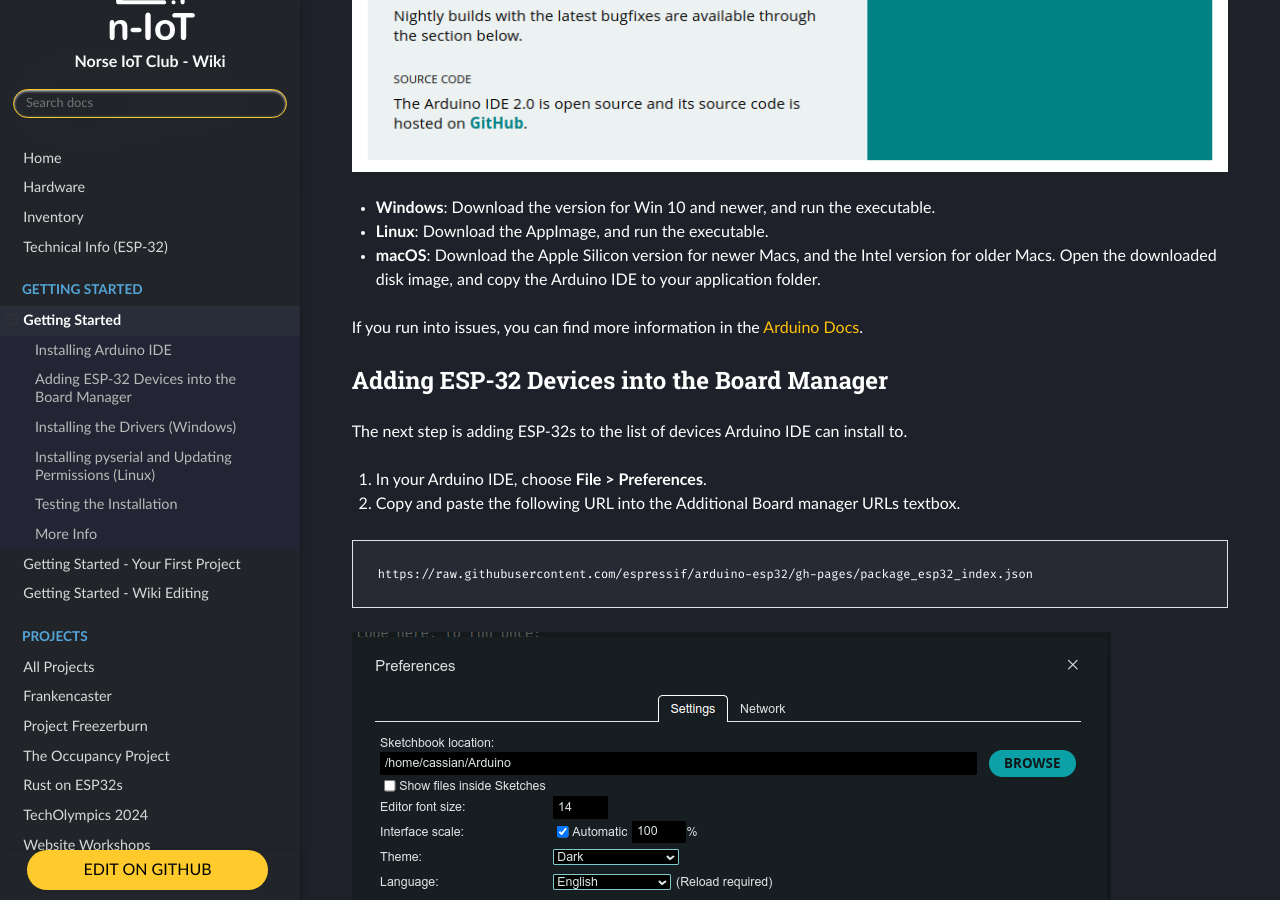
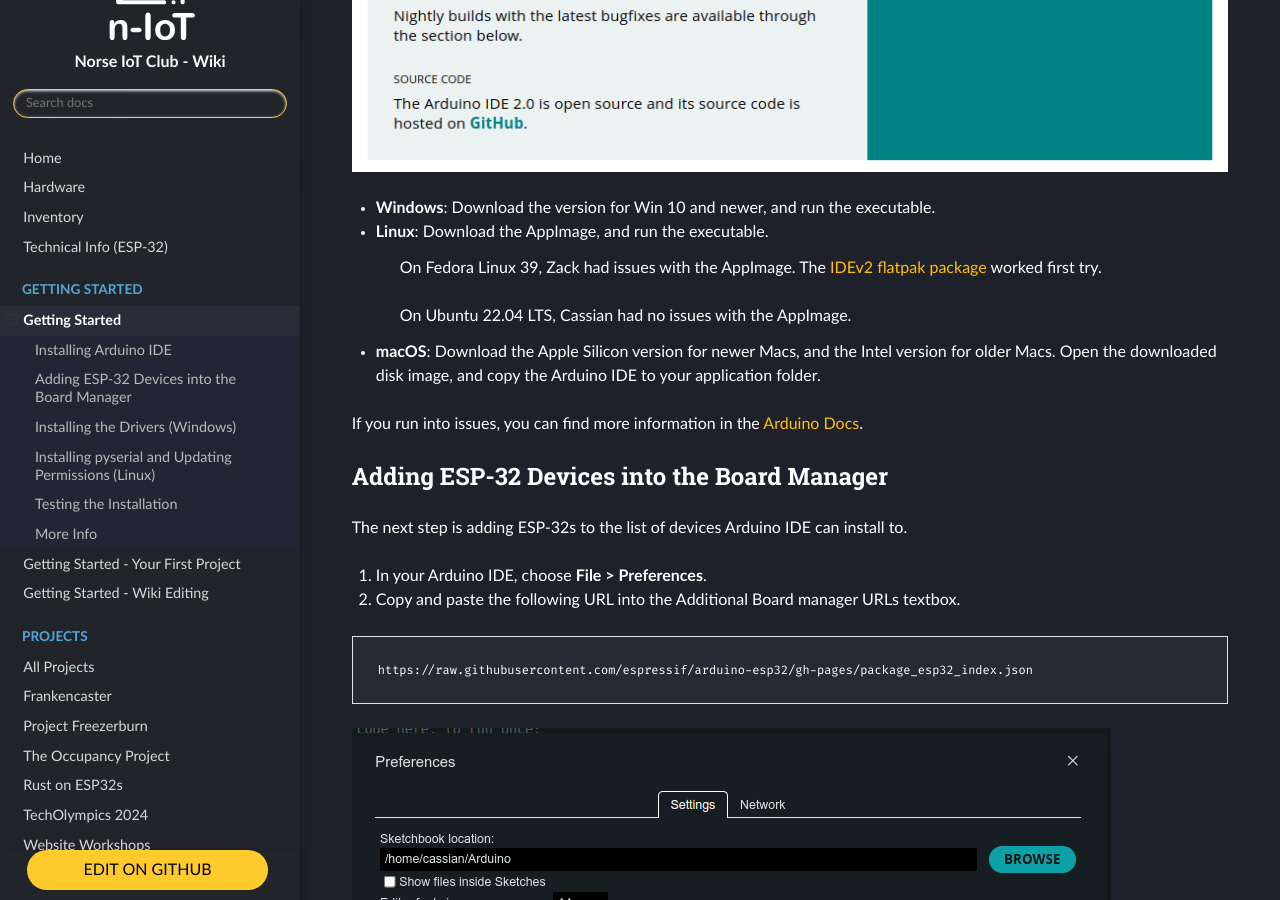
Before and after one commit to Norse-IoT/Wiki, an MkDocs documentation site: the page built from docs/getting-started/index.md, in a window 1280 px wide and 900 px high, scrolled down 752 px. Built offline with MkDocs 1.6.1, drawn with Linux system fonts in a browser that asks for light colours; nearby versions of some CDN libraries.

Commit message:
add appimage experiences

```diff
--- a/docs/getting-started/index.md
+++ b/docs/getting-started/index.md
@@ -12,6 +12,9 @@
 
 - **Windows**: Download the version for Win 10 and newer, and run the executable.
 - **Linux**: Download the AppImage, and run the executable.
+> On Fedora Linux 39, Zack had issues with the AppImage. The [IDEv2 flatpak package](https://flathub.org/apps/cc.arduino.IDE2) worked first try.
+>
+> On Ubuntu 22.04 LTS, Cassian had no issues with the AppImage.
 - **macOS**: Download the Apple Silicon version for newer Macs, and the Intel version for older Macs. Open the downloaded disk image, and copy the Arduino IDE to your application folder.
 
 If you run into issues, you can find more information in the [Arduino Docs](https://docs.arduino.cc/software/ide-v2/tutorials/getting-started/ide-v2-downloading-and-installing/).
```
